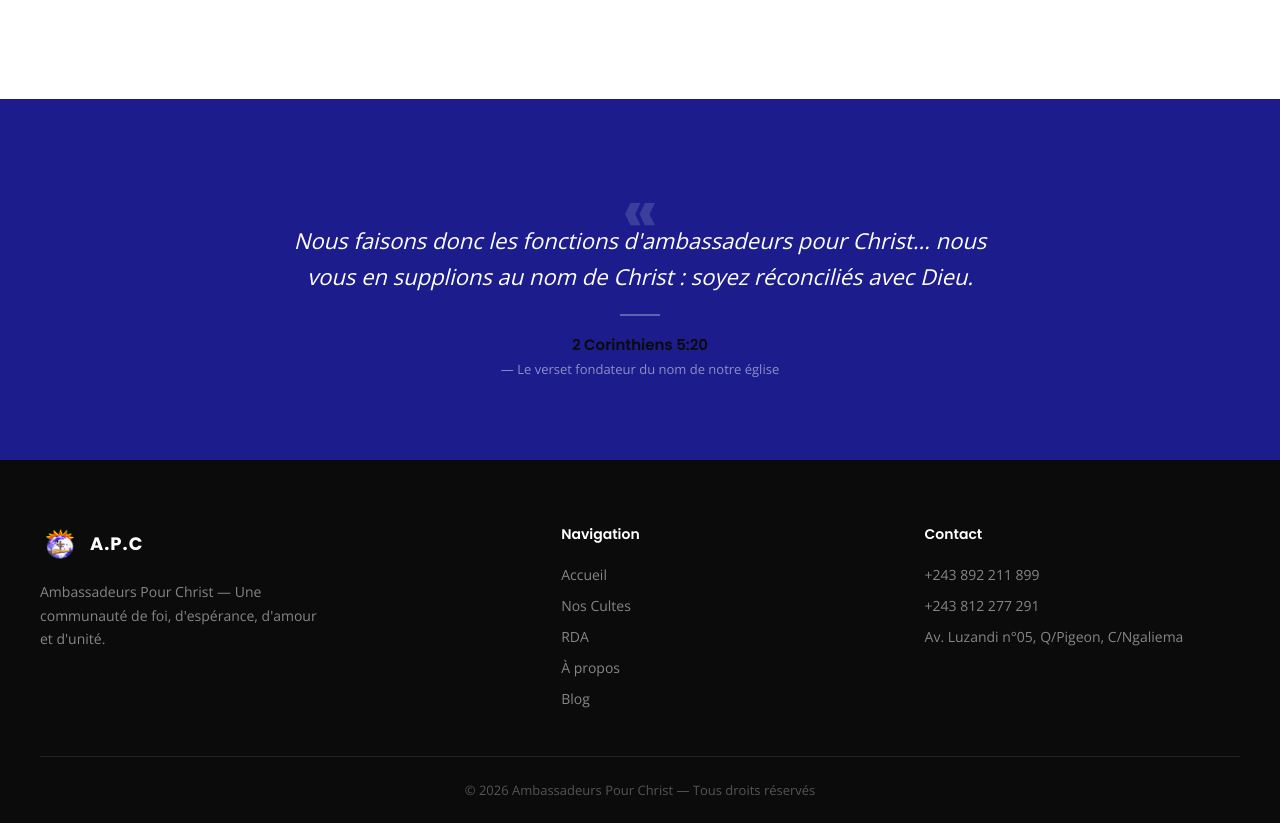
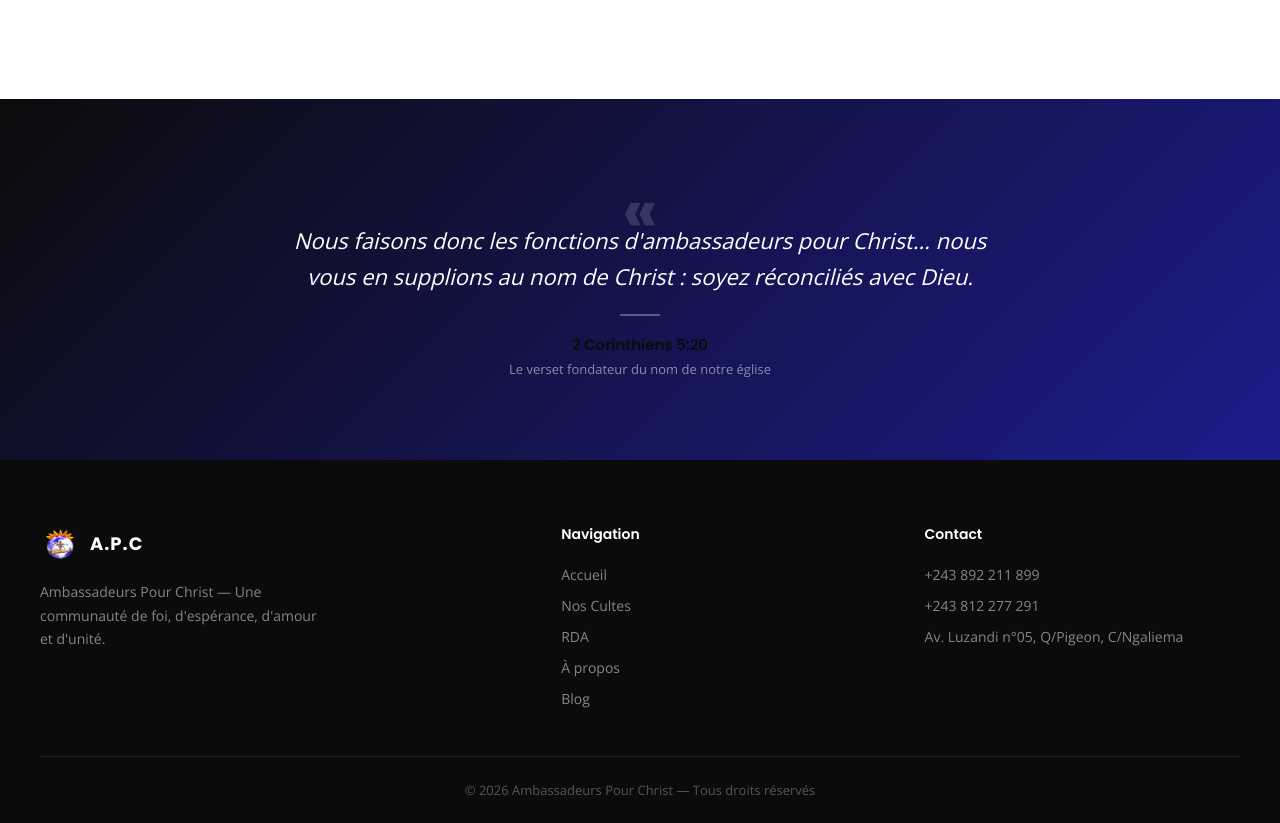
Before and after one commit to Leveling1/egliseapc, an Angular app: page /a-propos in a window 1280 px wide. Shown: the part 3459-4282 px from the top of the page. Built offline with nearby package versions, Linux system fonts and the light colour scheme.

Commit message:
feat: update background styles for founding verse and newsletter CTA components

```diff
--- a/src/app/features/about/ui/founding-verse/founding-verse.component.css
+++ b/src/app/features/about/ui/founding-verse/founding-verse.component.css
@@ -1,6 +1,6 @@
 .apc-verse {
   padding: 80px 24px;
-  background: var(--color-apc-blue-dark);
+  background: linear-gradient(135deg, #0b0b0b, #1c1c8c);
   position: relative;
   overflow: hidden;
 }
--- a/src/app/features/about/ui/founding-verse/founding-verse.component.html
+++ b/src/app/features/about/ui/founding-verse/founding-verse.component.html
@@ -7,6 +7,6 @@
     </p>
     <div class="apc-verse__divider" aria-hidden="true"></div>
     <span class="apc-verse__reference">2 Corinthiens 5:20</span><br />
-    <span class="apc-verse__caption">— Le verset fondateur du nom de notre église</span>
+    <span class="apc-verse__caption">Le verset fondateur du nom de notre église</span>
   </div>
 </section>
--- a/src/app/features/rda/ui/rda-intro/rda-intro.component.css
+++ b/src/app/features/rda/ui/rda-intro/rda-intro.component.css
@@ -48,12 +48,12 @@
 .apc-rda-intro__photo {
   width: 100%;
   height: 300px;
-  background: #1c1c8c;
+  background: #1c1c8c00;
   border-radius: 4px;
   display: flex;
   align-items: center;
   justify-content: center;
-  box-shadow: 0 1px 2px rgba(0, 0, 0, 0.06);
+  box-shadow: 0 1px 2px rgba(0, 0, 0, 0);
   overflow: hidden;
 }
 
--- a/src/app/shared/components/newsletter-cta/newsletter-cta.component.css
+++ b/src/app/shared/components/newsletter-cta/newsletter-cta.component.css
@@ -1,6 +1,6 @@
 .apc-newsletter {
   padding: 80px 24px;
-  background: var(--color-apc-blue-dark);
+  background: linear-gradient(135deg, #0b0b0b, #1c1c8c);
   position: relative;
   overflow: hidden;
 }
```
